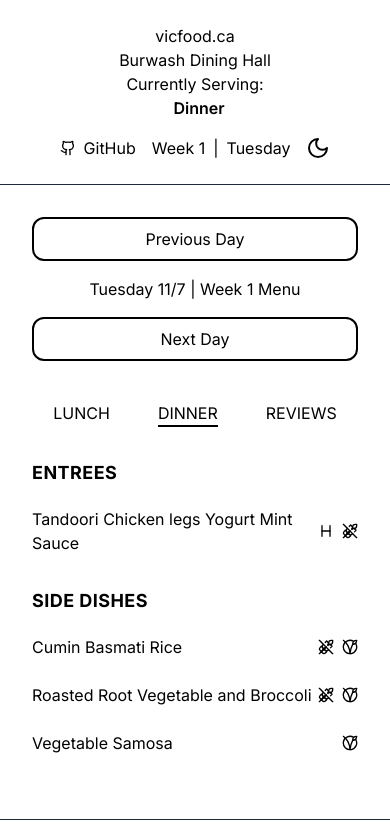
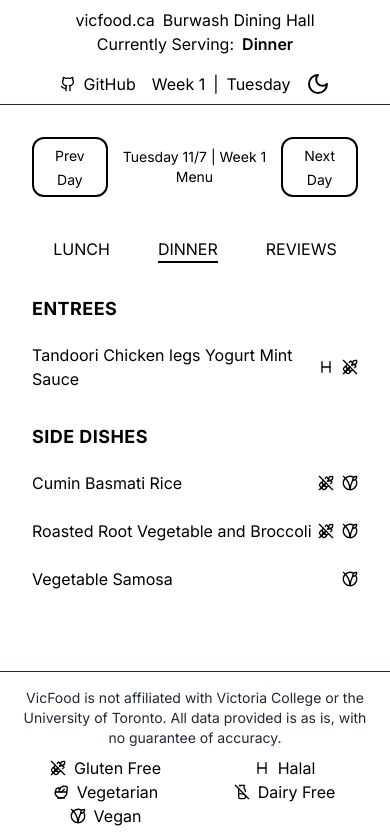
Before and after one commit to bbayazit16/vicfood, a Next.js app: page / in a window 390 px wide. Shown: the top 839 px of the page. Built offline with nearby package versions, Linux system fonts and the light colour scheme; no server answers; the database is empty.

Commit message:
Minor bug fixes

```diff
--- a/src/TorontoDate.ts
+++ b/src/TorontoDate.ts
@@ -3,11 +3,11 @@ import moment from "moment-timezone"
 export default class TorontoDate {
     private momentInstance: moment.Moment
 
-    constructor(date?: string | Date) {
+    private constructor(date?: string | Date) {
         this.momentInstance = moment.tz(date, "America/Toronto")
     }
 
-    static today(): TorontoDate {
+    static now(): TorontoDate {
         return new TorontoDate()
     }
 
@@ -22,6 +22,14 @@ export default class TorontoDate {
             year: this.momentInstance.year(),
             month: this.momentInstance.month() + 1,
             day: this.momentInstance.date(),
+        }
+    }
+
+    getTimeData(): { day: number; hour: number; minute: number } {
+        return {
+            day: this.momentInstance.date(),
+            hour: this.momentInstance.hour(),
+            minute: this.momentInstance.minute(),
         }
     }
 
--- a/src/app/page.tsx
+++ b/src/app/page.tsx
@@ -21,13 +21,13 @@ function getDayString(date: TorontoDate): string | null {
 }
 
 export default function Home() {
-    const [day, setDay] = useState<TorontoDate>(TorontoDate.today())
+    const [day, setDay] = useState<TorontoDate>(TorontoDate.now())
 
     const menu = getMenu(day)
 
     return (
         <main className="flex-grow p-4 md:p-8 md:px-16">
-            <div className="flex flex-col md:flex-row justify-between m-4 space-y-4 md:space-y-0">
+            <div className="flex flex-row justify-between items-center m-4">
                 <Button
                     onClick={() =>
                         setDay(day => {
@@ -38,10 +38,13 @@ export default function Home() {
                         })
                     }
                 >
-                    Previous Day
+                    {/* <>
+                    </> */}
+                    <span className="text-sm hidden md:inline md:text-base">Previous Day</span>
+                    <span className="text-sm inline md:hidden md:text-base">Prev Day</span>
                 </Button>
 
-                <p className="flex items-center justify-center">{getDayString(day) || ""}</p>
+                <p className="text-center text-sm md:text-base">{getDayString(day) || ""}</p>
 
                 <Button
                     onClick={() =>
@@ -54,7 +57,7 @@ export default function Home() {
                         })
                     }
                 >
-                    Next Day
+                    <span className="text-sm md:text-base">Next Day</span>
                 </Button>
             </div>
             {menu ? (
--- a/src/components/Button.tsx
+++ b/src/components/Button.tsx
@@ -6,7 +6,7 @@ type ButtonProps = {
 export default function Button({ children, onClick }: ButtonProps) {
     return (
         <button
-            className="border-2 border-black dark:border-white rounded-xl p-2 duration-300 transition-all hover:scale-105"
+            className="border-2 border-black dark:border-white rounded-xl px-2 py-1 md:px-3 md:py-2 duration-300 transition-all hover:scale-105"
             onClick={onClick}
         >
             {children}
--- a/src/components/Footer.tsx
+++ b/src/components/Footer.tsx
@@ -11,11 +11,11 @@ const ALL_TAGS: { icon: Tag; label: string }[] = [
 export default function Footer() {
     return (
         <footer className="p-4 border-t border-gray-800 dark:border-gray-200">
-            <p className="text-center">
+            <p className="text-center text-gray-800 dark:text-gray-200 text-sm">
                 VicFood is not affiliated with Victoria College or the University of Toronto. All
-                provided data is as is, with no guarantee of accuracy.
+                data provided is as is, with no guarantee of accuracy.
             </p>
-            <div className="flex flex-col md:flex-row items-center justify-center space-y-2 md:space-y-0 md:space-x-4 mt-2">
+            <div className="grid grid-cols-2 place-items-center md:flex md:justify-center md:space-x-4 mt-2">
                 {ALL_TAGS.map((tag, index) => (
                     <div key={index} className="flex flex-row items-center space-x-2">
                         <Icons icons={[tag.icon]} />
--- a/src/components/Menu/index.tsx
+++ b/src/components/Menu/index.tsx
@@ -4,6 +4,7 @@ import Icons from "./Icons"
 import MenuSwitch from "./MenuSwitch"
 import getReviewsForDay from "@/firebase"
 import Embed from "./Embed"
+import TorontoDate from "@/TorontoDate"
 
 import { useEffect, useState } from "react"
 
@@ -15,17 +16,12 @@ const FOOD_TYPE_TITLES: { [key: string]: string } = {
     soups: "Soups",
 }
 
-function getTorontoTime() {
-    const torontoTime = new Date().toLocaleString("en-US", { timeZone: "America/Toronto" })
-    return new Date(torontoTime)
-}
+function shouldDisplayLunch(): boolean {
+    const now = TorontoDate.now()
+    const { year, month, day } = now.getDateData()
+    const lunchEndTime = TorontoDate.customDate(year, month, day, 15, 30)
 
-function shouldDisplayLunch(): boolean {
-    const now = getTorontoTime()
-    const lunchEndTime = new Date(now)
-    lunchEndTime.setHours(15, 30, 0, 0) // 3:30 p.m.
-
-    return now < lunchEndTime // Before 3:30 p.m., display lunch
+    return now.isBefore(lunchEndTime) // Before 3:30 p.m., display lunch
 }
 
 function normalizeTags(tags: Tag[], type: string): Tag[] {
@@ -70,6 +66,9 @@ export default function Menu({ menu, dateData }: MenuProps) {
                     <div className="flex justify-center">
                         <Embed review={review} />
                     </div>
+                    <p className="text-center text-gray-800 dark:text-gray-200 text-sm">
+                        Reviews supplied by Burwash Food Review.
+                    </p>
                 </div>
             ) : (
                 Object.keys(FOOD_TYPE_TITLES).map(type => {
--- a/src/components/NavBar/TimeText.tsx
+++ b/src/components/NavBar/TimeText.tsx
@@ -1,14 +1,16 @@
 import TorontoDate from "@/TorontoDate"
 
 export default function TimeText() {
-    const dayOffset = TorontoDate.dayOffset(TorontoDate.today(), TorontoDate.customDate(2023, 9, 4))
+    const today = TorontoDate.now()
+
+    const dayOffset = TorontoDate.dayOffset(today, TorontoDate.customDate(2023, 9, 4))
     const week = (Math.floor(dayOffset / 7) % 3) + 1
 
     return (
         <span>
             Week {week}
             <span className="mx-2">|</span>
-            {TorontoDate.today().getCurrentDayAsString()}
+            {today.getCurrentDayAsString()}
         </span>
     )
 }
--- a/src/components/NavBar/index.tsx
+++ b/src/components/NavBar/index.tsx
@@ -4,17 +4,11 @@ import TimeText from "./TimeText"
 import ThemeHandler from "./ThemeHandler"
 
 import { LuGithub } from "react-icons/lu"
-
-function getTorontoTime() {
-    const torontoTime = new Date().toLocaleString("en-US", { timeZone: "America/Toronto" })
-    return new Date(torontoTime)
-}
+import TorontoDate from "@/TorontoDate"
 
 function currentlyServing() {
-    const now = getTorontoTime()
-    const day = now.getDay()
-    const hour = now.getHours()
-    const minute = now.getMinutes()
+    const now = TorontoDate.now()
+    const { day, hour, minute } = now.getTimeData()
 
     if (day >= 1 && day <= 5) {
         // Monday - Friday
@@ -40,17 +34,21 @@ function currentlyServing() {
 }
 
 export default function NavBar() {
-    const verticalBar = <span className="hidden sm:inline mx-2">|</span>
+    const verticalBar = <span className="hidden sm:inline mx-2 select-none">|</span>
 
     return (
-        <nav className="flex flex-col sm:flex-row items-center justify-between w-full p-6 border-b border-gray-800 dark:border-gray-200">
+        <nav className="flex flex-col sm:flex-row items-center justify-between w-full p-2 md:p-6 border-b md:text-base border-gray-800 dark:border-gray-200">
             <div className="flex flex-col sm:flex-row items-center mb-4 sm:mb-0">
+                <div className="flex flex-row space-x-2 md:space-x-0">
                     <Link href="/">vicfood.ca</Link>
                     <span>
                         {verticalBar}Burwash Dining Hall{verticalBar}
                     </span>
+                </div>
+                <div className="flex flex-row space-x-2 md:space-x-0">
                     Currently Serving:{" "}
                     <span className="font-semibold">&nbsp; {currentlyServing()}</span>
+                </div>
             </div>
             <div className="flex flex-row space-x-4">
                 <div className="flex flex-row items-center justify-center space-x-4 m-auto">
```
Also changed, not shown: src/components/Reviews/index.tsx (deleted), 1 other file (tests, documents, lock files or other folders). Lines whose indentation alone changed are shown as unchanged.
